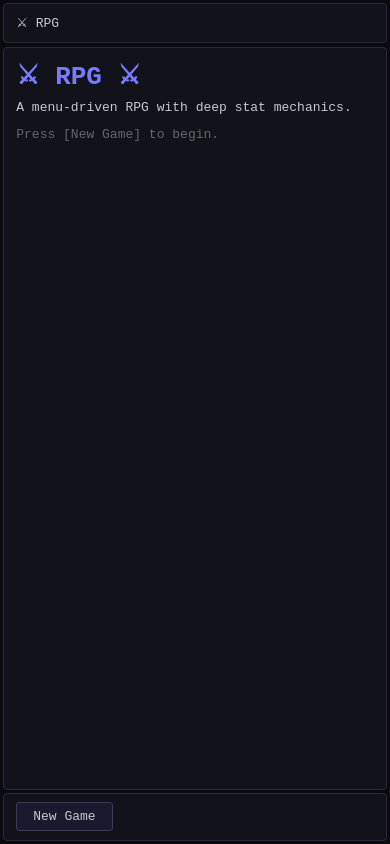
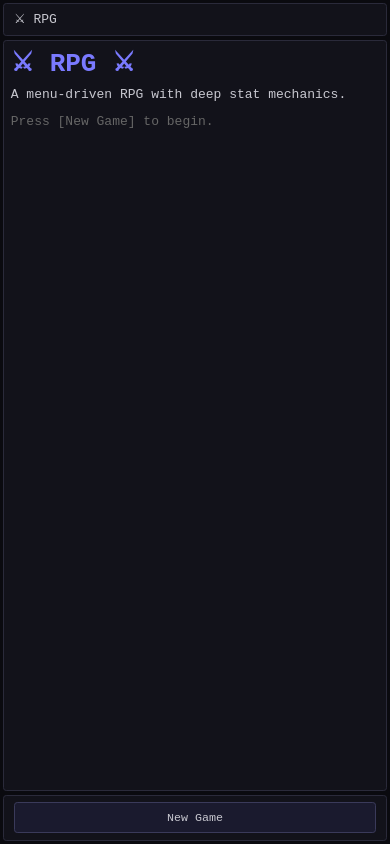
Before and after one commit to hiptodude3/Sirnoffin, a website with bundled scripts: page public/index.html in a window 390 px wide. Built offline with nearby package versions, Linux system fonts and the light colour scheme.

Commit message:
Update panels.css

```diff
--- a/public/css/panels.css
+++ b/public/css/panels.css
@@ -1,42 +1,79 @@
 #header-bar {
   background: #12121a;
   border: 1px solid #2a2a3a;
-  padding: 8px 12px;
-  border-radius: 4px;
-  min-height: 40px;
+  padding: 0.5rem 0.75rem;
+  border-radius: 0.25rem;
   display: flex;
   align-items: center;
+  flex-wrap: wrap;
+  gap: 0.25rem 0.75rem;
+  line-height: 1.4;
 }
 
 #main-content {
-  flex: 1;
   background: #12121a;
   border: 1px solid #2a2a3a;
-  padding: 12px;
-  border-radius: 4px;
+  padding: clamp(0.5rem, 1.5vw, 1rem);
+  border-radius: 0.25rem;
   overflow-y: auto;
+  min-height: 0;
 }
 
 #action-bar {
   background: #12121a;
   border: 1px solid #2a2a3a;
-  padding: 8px 12px;
-  border-radius: 4px;
-  min-height: 48px;
+  padding: 0.5rem 0.75rem;
+  border-radius: 0.25rem;
   display: flex;
-  gap: 8px;
+  gap: 0.5rem;
   align-items: center;
+  flex-wrap: wrap;
 }
 
 .btn {
   background: #1a1a2e;
   color: #c8c8d0;
   border: 1px solid #3a3a5a;
-  padding: 6px 16px;
-  border-radius: 3px;
+  padding: 0.4rem 1rem;
+  border-radius: 0.25rem;
   cursor: pointer;
   font-family: inherit;
-  font-size: 13px;
+  font-size: 0.9rem;
+  touch-action: manipulation;
+  -webkit-tap-highlight-color: transparent;
+  min-height: 2.4rem;
+}
+.btn:hover    { background: #2a2a4e; border-color: #5a5a8a; }
+.btn:active   { background: #3a3a6e; }
+.btn:disabled { opacity: 0.35; cursor: default; pointer-events: none; }
+
+.btn-sm {
+  min-height: 1.6rem;
+  min-width: 1.6rem;
+  padding: 0.15rem 0.5rem;
+  font-size: 0.85rem;
 }
 
-.btn:hover { background: #2a2a4e; border-color: #5a5a8a; }
+.stat-grid { margin: 0.5rem 0; }
+.stat-row  { display: flex; align-items: center; gap: 0.5rem; padding: 0.2rem 0; }
+.stat-label { width: 3rem; color: #8888cc; font-weight: bold; }
+.stat-value { width: 2.5rem; text-align: right; }
+
+#combat-log {
+  max-height: 35vh;
+  overflow-y: auto;
+  color: #999;
+  padding: 0.25rem 0;
+  line-height: 1.5;
+}
+#combat-log p { margin: 0.15rem 0; }
+
+@media (max-width: 30rem) {
+  #action-bar { flex-direction: column; }
+  .btn { width: 100%; text-align: center; }
+}
+
+@media (pointer: coarse) {
+  .btn    { min-height: 2.75rem; }
+  .btn-sm { min-height: 2rem; min-width: 2rem; }
+}
```
